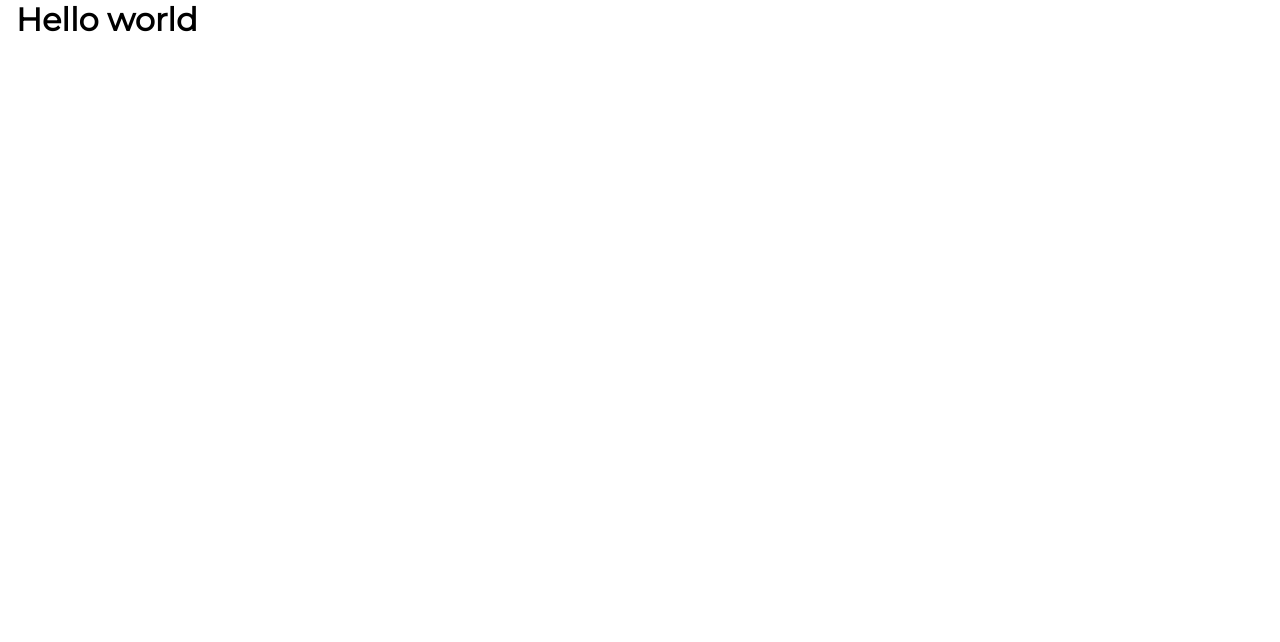
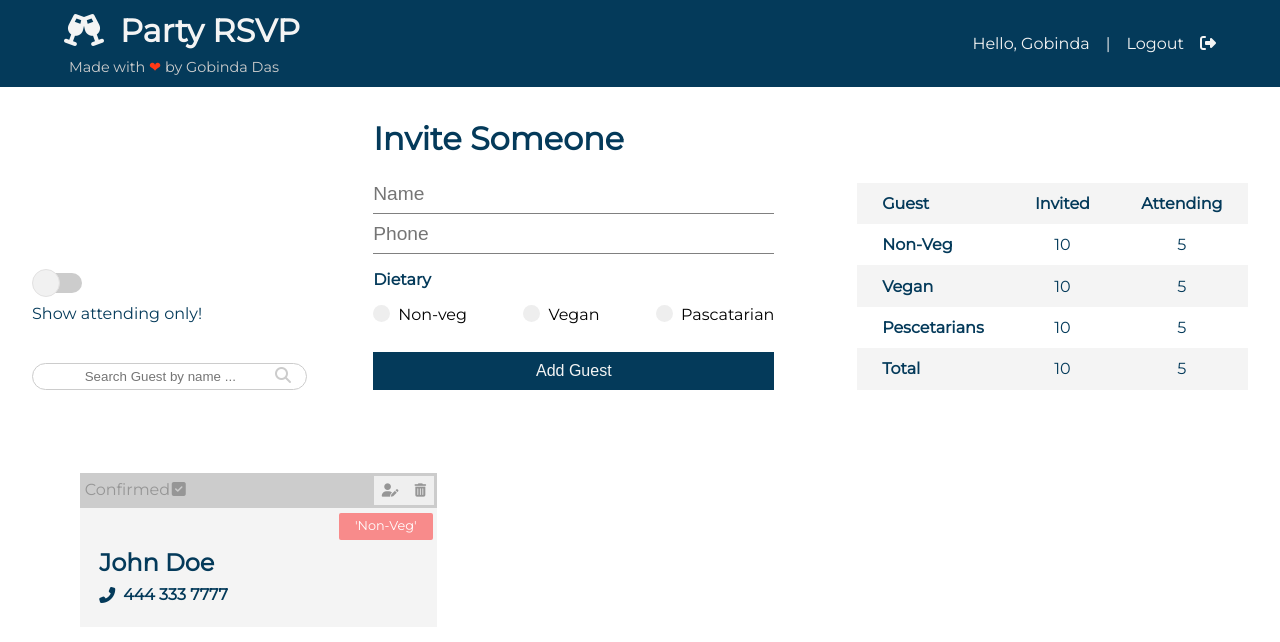
Before and after one commit to gobinda168/prty-rsvp, a React (Create React App) app: page / in a window 1280 px wide. Shown: the top 642 px of the page. Built offline with nearby package versions, Linux system fonts and the light colour scheme.

Commit message:
Complete static UI

```diff
--- a/public/index.html
+++ b/public/index.html
@@ -24,7 +24,7 @@
       work correctly both with client-side routing and a non-root public URL.
       Learn how to configure a non-root public URL by running `npm run build`.
     -->
-    <script src="https://kit.fontawesome.com/bf563bf9d8.js"></script>
+<script src="https://kit.fontawesome.com/8bc8ad2491.js" crossorigin="anonymous"></script>
   <title>Party RSVP | ❤ by Gobinda Das</title>
   </head>
   <body>
--- a/src/App.js
+++ b/src/App.js
@@ -1,10 +1,13 @@
 import React from 'react';
 import './App.css';
+import Navbar from './components/layouts/Navbar';
+import Home from './components/pages/Home';
 
 function App() {
   return (
     <div className="App">
-      <h1>Hello world</h1>
+      <Navbar />
+      <Home />
     </div>
   );
 }
--- /dev/null
+++ b/src/components/guests/Guest.jsx
@@ -0,0 +1,37 @@
+import React from "react";
+
+const Guest = () => {
+  return (
+    <div className="guest-card">
+      <div className="card-head">
+        <div>
+          <label>
+            {" "}
+            Confirmed
+            <i className="fas fa-check-square ">
+              <input type="checkbox" />
+            </i>
+          </label>
+        </div>
+        <div>
+          <button>
+            <i className="fas fa-user-edit"></i>
+          </button>
+          <button>
+            <i className="fas fa-trash-alt remove"></i>
+          </button>
+        </div>
+      </div>
+      <div className="card-body">
+        <h2>John Doe</h2>
+        <span className="badge red">'Non-Veg'</span>
+        <div className="contact">
+          <i className="fas fa-phone-alt" />
+          <p>444 333 7777</p>
+        </div>
+      </div>
+    </div>
+  );
+};
+
+export default Guest;
--- /dev/null
+++ b/src/components/guests/GuestCounter.jsx
@@ -0,0 +1,39 @@
+import React from "react";
+
+const GuestCounter = () => {
+  return (
+    <div>
+      <table>
+        <tbody>
+          <tr>
+            <th>Guest</th>
+            <th>Invited</th>
+            <th>Attending</th>
+          </tr>
+          <tr>
+            <th>Non-Veg</th>
+            <td>10</td>
+            <td>5</td>
+          </tr>
+          <tr>
+            <th>Vegan</th>
+            <td>10</td>
+            <td>5</td>
+          </tr>
+          <tr>
+            <th>Pescetarians</th>
+            <td>10</td>
+            <td>5</td>
+          </tr>
+          <tr>
+            <th>Total</th>
+            <td>10</td>
+            <td>5</td>
+          </tr>
+        </tbody>
+      </table>
+    </div>
+  );
+};
+
+export default GuestCounter;
--- /dev/null
+++ b/src/components/guests/GuestFilter.jsx
@@ -0,0 +1,15 @@
+import React from 'react'
+
+const GuestFilter = () => {
+    return (
+        <div className="toggle">
+            <label className="switch">
+                <input type="checkbox" />
+                <span className="slider round"></span>
+            </label>
+            <p className="lead">Show attending only!</p>
+        </div>
+    )
+}
+
+export default GuestFilter
--- /dev/null
+++ b/src/components/guests/GuestForm.jsx
@@ -0,0 +1,34 @@
+import React from "react";
+
+const GuestForm = () => {
+  return (
+    <div className="invite-section">
+      <h1>Invite Someone</h1>
+      <form>
+        <input type="text" placeholder="Name" name="name" />
+        <input type="text" placeholder="Phone" name="phone" />
+        <p className="options-label">Dietary</p>
+        <div className="options">
+          <label className="container">
+            Non-veg
+            <input type="radio" name="dietary" Value="Non-Veg" />
+            <span className="checkmark"></span>
+          </label>
+          <label className="container">
+            Vegan
+            <input type="radio" name="dietary" Value="Vegan" />
+            <span className="checkmark"></span>
+          </label>
+          <label className="container">
+            Pascatarian
+            <input type="radio" name="dietary" Value="Pesacatarian" />
+            <span className="checkmark"></span>
+          </label>
+        </div>
+        <input type="submit" value="Add Guest" className="btn" />
+      </form>
+    </div>
+  );
+};
+
+export default GuestForm;
--- /dev/null
+++ b/src/components/guests/GuestSearch.jsx
@@ -0,0 +1,16 @@
+import React from "react";
+
+const GuestSearch = () => {
+  return (
+    <div>
+      <input
+        type="text"
+        className="search"
+        placeholder=" Search Guest by name ..."
+      />
+      <i className="fas fa-search search-icon" />
+    </div>
+  );
+};
+
+export default GuestSearch;
--- /dev/null
+++ b/src/components/guests/Guests.jsx
@@ -0,0 +1,12 @@
+import React from "react";
+import Guest from "./Guest";
+
+const Guests = () => {
+  return (
+    <div className="guests">
+      <Guest />
+    </div>
+  );
+};
+
+export default Guests;
--- a/src/components/layouts/Navbar.jsx
+++ b/src/components/layouts/Navbar.jsx
@@ -0,0 +1,29 @@
+import React from "react";
+
+const Navbar = () => {
+  return (
+    <div className="navbar">
+      <div className="logo">
+        <h1>
+          <i className="fas fa-glass-cheers" />
+          Party RSVP
+        </h1>
+        <p>
+          Made with <span>❤</span> by Gobinda Das
+        </p>
+      </div>
+      <ul>
+        <li>Hello, Gobinda</li>
+        <span className="sm-hide">|</span>
+        <li>
+          <a href="#!">
+            <span className="sm-hide">Logout</span>
+            <i className="fas fa-sign-out-alt"></i>
+          </a>
+        </li>
+      </ul>
+    </div>
+  );
+};
+
+export default Navbar;
--- /dev/null
+++ b/src/components/pages/Home.jsx
@@ -0,0 +1,24 @@
+import React from "react";
+import GuestForm from "../guests/GuestForm";
+import GuestCounter from "../guests/GuestCounter";
+import GuestFilter from "../guests/GuestFilter";
+import GuestSearch from "../guests/GuestSearch";
+import Guests from "../guests/Guests";
+
+const Home = () => {
+  return (
+    <div className="app-container">
+      <div className="main">
+        <div className="filter">
+          <GuestFilter />
+          <GuestSearch />
+        </div>
+        <GuestForm />
+        <GuestCounter />
+      </div>
+      <Guests />
+    </div>
+  );
+};
+
+export default Home;
```
